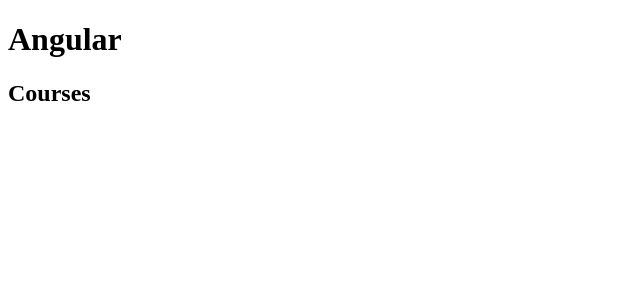
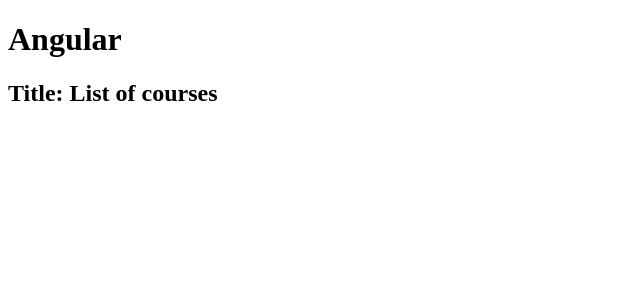
Before and after one commit to ShamimAkhter/angular-learning, an Angular app: page / in a window 1280 px wide. Shown: the top 300 px of the page, without its empty margins (0-640 px from the left). Built offline with nearby package versions, Linux system fonts and the light colour scheme.

Commit message:
Templates

```diff
--- a/src/app/courses/courses.component.ts
+++ b/src/app/courses/courses.component.ts
@@ -1,15 +1,14 @@
 import { Component } from "@angular/core";
 
 @Component({
-  selector: 'courses', // with components we can extend HTML vocabulary
-  template: '<h2>Courses</h2>'
+  selector: 'courses',
+  // template: '<h2>{{ "Title: " + title }}</h2>' // string interpolation
+  template: '<h2>{{ "Title: " + getTitle() }}</h2>'
 })
 export class CoursesComponent {
+  title = "List of courses";
 
+  getTitle() {
+    return this.title;
+  }
 }
-/*
-In CSS if we want to reference a selector, like
-element like             <courses>            : 'courses',
-element that has a class <div class="courses">: '.courses'
-element that has an id   <div id="courses">   : '#courses'
-*/
```
